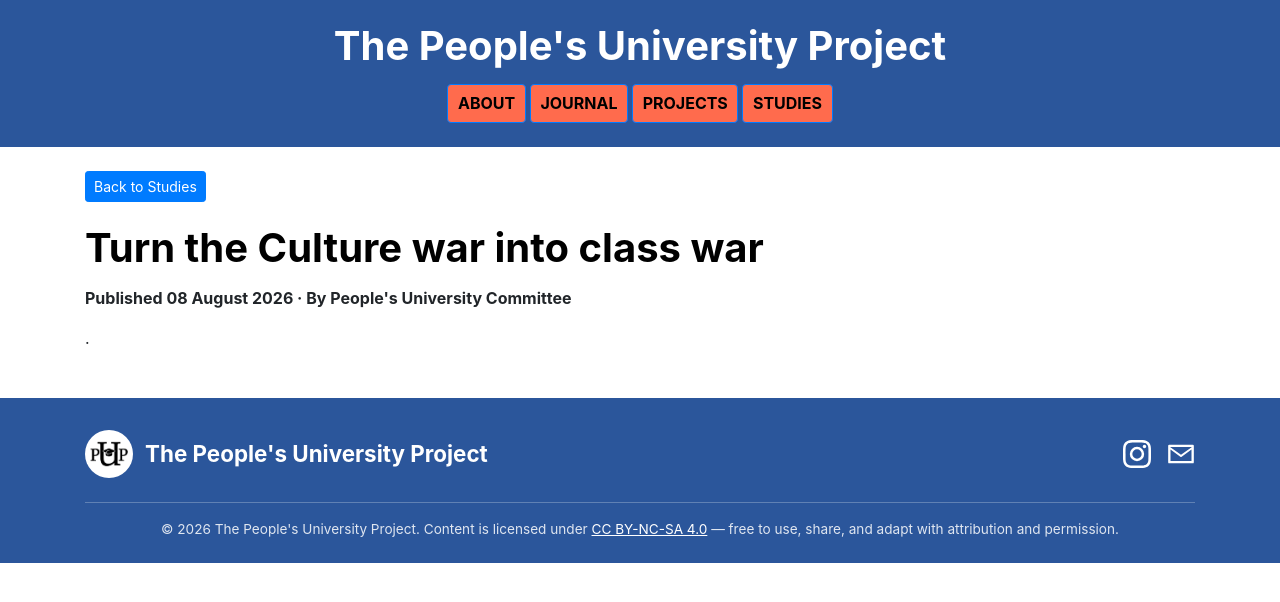
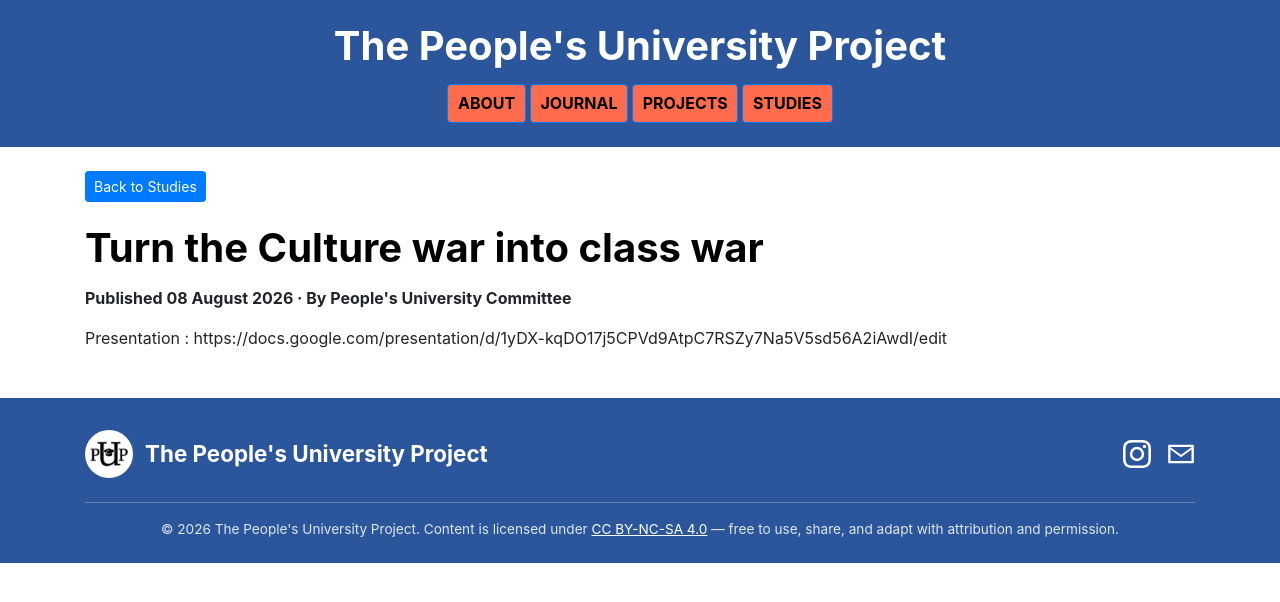
Before and after one commit to Peoples-University/website, a Jekyll site: the page built from _studies/bureaucracy_article copy.md, in a window 1280 px wide. Shown: the top 602 px of the page. Built offline with Jekyll 4.4.1, drawn with Linux system fonts in a browser that asks for light colours.

Commit message:
Update Studies “bureaucracy_article copy”

```diff
--- a/_studies/bureaucracy_article copy.md
+++ b/_studies/bureaucracy_article copy.md
@@ -17,4 +17,4 @@ tags:
 link: "##"
 image: /assets/images/class-war.png
 ---
-.
+Presentation : https://docs.google.com/presentation/d/1yDX-kqDO17j5CPVd9AtpC7RSZy7Na5V5sd56A2iAwdI/edit
```
